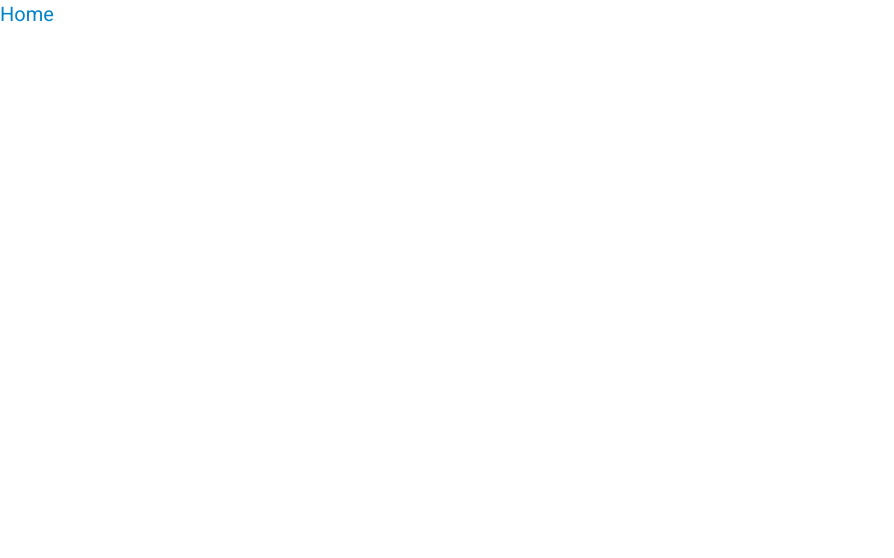
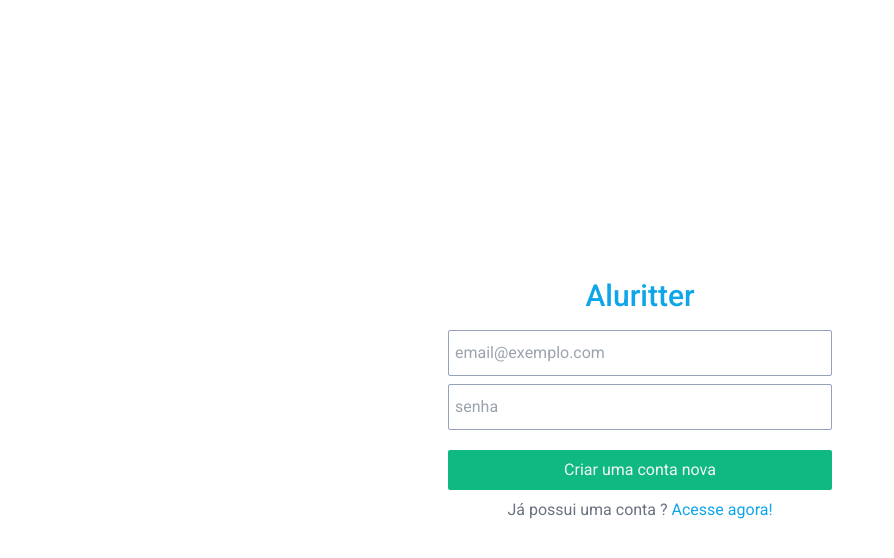
Before and after one commit to Emanuel-Marques/7-days-of-code-react, a React (Vite) app: page / in a window 1280 px wide. Shown: the top 558 px of the page, without its empty margins (0-894 px from the left). Built offline with nearby package versions, Linux system fonts and the light colour scheme.

Commit message:
interface login - layout

```diff
--- a/src/pages/Home.jsx
+++ b/src/pages/Home.jsx
@@ -2,6 +2,37 @@ import { App } from "../layouts/App";
 
 export const Home = () => (
   <App>
-    <h1 className="text-xl text-sky-600">Home</h1>
+    <div className="flex items-center flex-col justify-center min-h-screen gap-4">
+      <h1 className="font-medium text-custom-blue text-3xl">Aluritter</h1>
+      <form action="" className="flex flex-col gap-5 min-w-96">
+        <div className="flex items-center justify-center flex-col gap-2">
+          <input
+            type="email"
+            className="border border-custom-b-gray text-custom-gray rounded-sm py-2.5 px-1.5 w-full focus:outline-none"
+            placeholder="email@exemplo.com"
+            name="name"
+            id="name"
+          />
+          <input
+            type="password"
+            className="border border-custom-b-gray text-custom-gray rounded-sm py-2.5 px-1.5 w-full focus:outline-none"
+            placeholder="senha"
+            name=""
+            id=""
+          />
+        </div>
+        <div className="flex flex-col gap-2">
+          <button type="submit" className="bg-custom-green rounded-sm w-full py-2 px-28.5 text-custom-text-button-color cursor-pointer hover:bg-green-600">
+            Criar uma conta nova
+          </button>
+          <p className="font-normal text-custom-gray text-center">
+            Já possui uma conta ?{" "}
+            <span className="text-custom-blue cursor-pointer">
+              Acesse agora!
+            </span>
+          </p>
+        </div>
+      </form>
+    </div>
   </App>
 );
```
